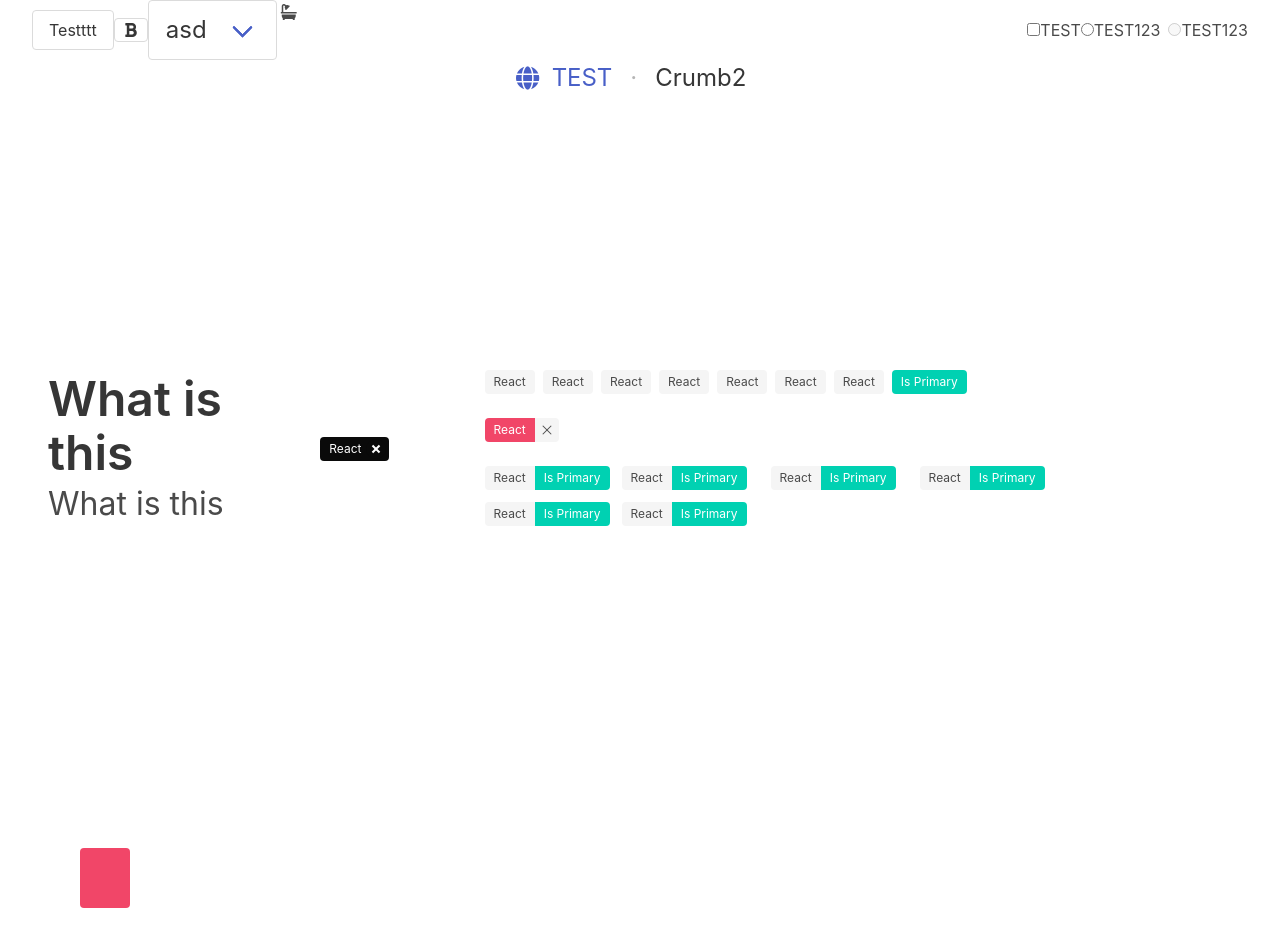
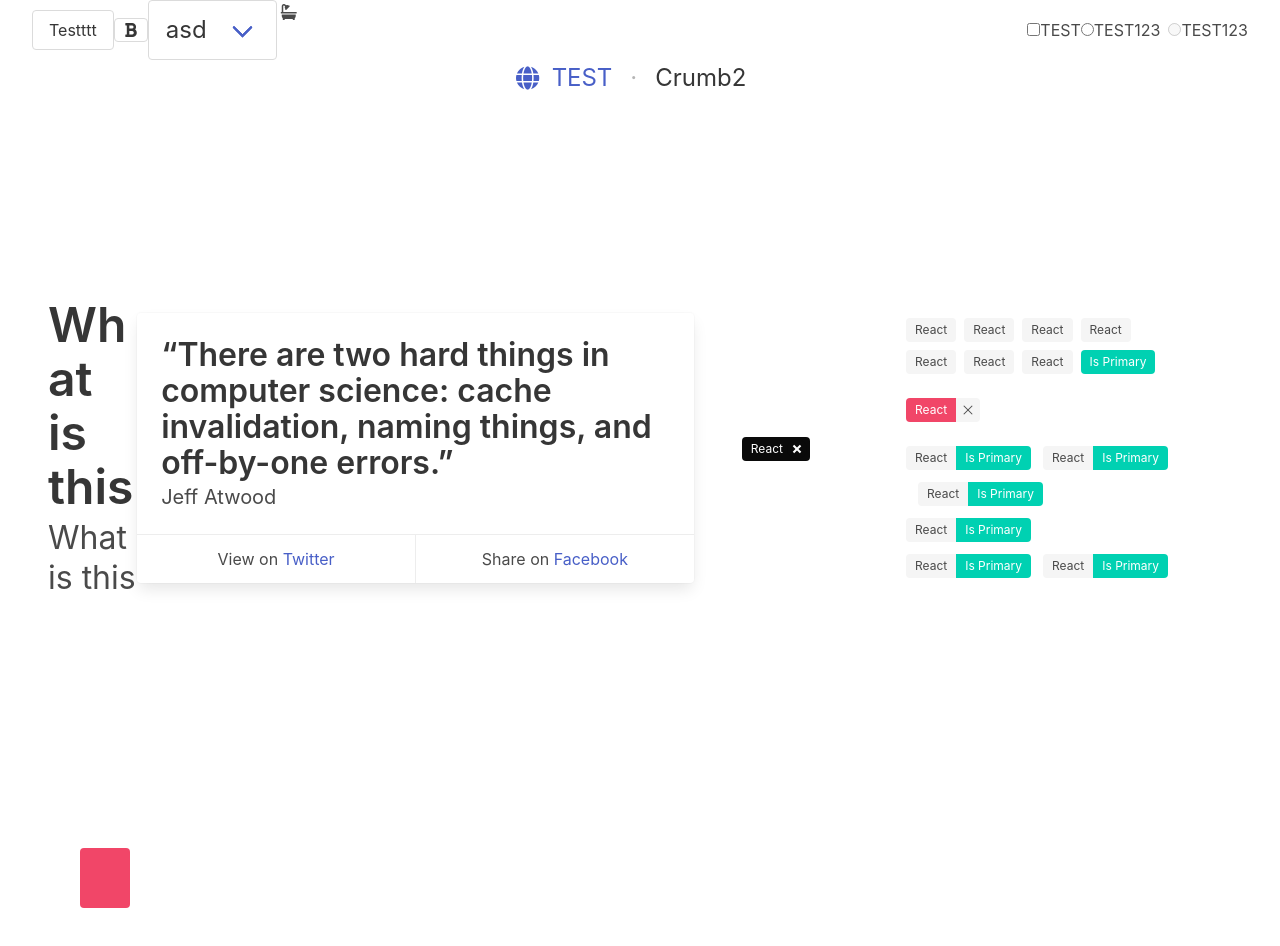
Before and after one commit to theoutlander/react-bulma, a React app: page / in a window 1280 px wide. Shown: the top 946 px of the page. Built offline with nearby package versions, Linux system fonts and the light colour scheme.

Commit message:
Added Card

```diff
--- /dev/null
+++ b/src/components/components/card/card.content.jsx
@@ -0,0 +1,10 @@
+import React from 'react';
+// import PropTypes from 'prop-types';
+
+const CardContent = (props) => {
+	return <span className="card-footer-item">{props.children}</span>;
+};
+
+CardContent.propTypes = {};
+
+export default CardContent;
--- /dev/null
+++ b/src/components/components/card/card.footer.item.jsx
@@ -0,0 +1,10 @@
+import React from 'react';
+// import PropTypes from 'prop-types';
+
+const CardFooterItem = (props) => {
+	return <span className="card-footer-item">{props.children}</span>;
+};
+
+CardFooterItem.propTypes = {};
+
+export default CardFooterItem;
--- /dev/null
+++ b/src/components/components/card/card.footer.jsx
@@ -0,0 +1,10 @@
+import React from 'react';
+// import PropTypes from 'prop-types';
+
+const CardFooter = (props) => {
+	return <footer className="card-footer">{props.children}</footer>;
+};
+
+CardFooter.propTypes = {};
+
+export default CardFooter;
--- /dev/null
+++ b/src/components/components/card/card.header.jsx
@@ -0,0 +1,25 @@
+import React from 'react';
+import PropTypes from 'prop-types';
+
+const CardHeader = (props) => {
+	return (
+		<header className="card-header">
+			<p className="card-header-title">{props.title}</p>
+			{props.icon && (
+				<a href="#" className="card-header-icon" aria-label={props.ariaLabel}>
+					<span className="icon">
+						<i className={`fas ${props.icon}`} aria-hidden="true" />
+					</span>
+				</a>
+			)}
+		</header>
+	);
+};
+
+CardHeader.propTypes = {
+	ariaLabel: PropTypes.string,
+	title: PropTypes.string,
+	icon: PropTypes.string
+};
+
+export default CardHeader;
--- /dev/null
+++ b/src/components/components/card/card.image.jsx
@@ -0,0 +1,10 @@
+import React from 'react';
+// import PropTypes from 'prop-types';
+
+const CardFooter = (props) => {
+	return <div className="card-image">{props.children}</div>;
+};
+
+CardFooter.propTypes = {};
+
+export default CardFooter;
--- /dev/null
+++ b/src/components/components/card/card.jsx
@@ -0,0 +1,10 @@
+import React from 'react';
+// import PropTypes from 'prop-types';
+
+const Card = (props) => {
+	return <div className="card">{props.children}</div>;
+};
+
+Card.propTypes = {};
+
+export default Card;
--- a/src/index.jsx
+++ b/src/index.jsx
@@ -39,7 +39,13 @@ import {
 	Title,
 	SubTitle,
 	BreadCrumbs,
-	BreadCrumb
+	BreadCrumb,
+	CardContent,
+	Card,
+	CardImage,
+	CardHeader,
+	CardFooter,
+	CardFooterItem
 } from './react.bulma';
 
 function App() {
@@ -87,6 +93,30 @@ function App() {
 					<Container>
 						<Title size={1}>What is this</Title>
 						<SubTitle size={3}>What is this</SubTitle>
+					</Container>
+					<Container>
+						<div class="card">
+							<div class="card-content">
+								<p class="title">
+									“There are two hard things in computer science: cache invalidation, naming things,
+									and off-by-one errors.”
+								</p>
+								<p class="subtitle">Jeff Atwood</p>
+							</div>
+							<footer class="card-footer">
+								<p class="card-footer-item">
+									<span>
+										View on{' '}
+										<a href="https://twitter.com/codinghorror/status/506010907021828096">Twitter</a>
+									</span>
+								</p>
+								<p class="card-footer-item">
+									<span>
+										Share on <a href="#">Facebook</a>
+									</span>
+								</p>
+							</footer>
+						</div>
 					</Container>
 					{/* <Content large>This is content</Content> */}
 					<Section>
```
Also changed, not shown: src/react.bulma.js (+12 -0 lines).
